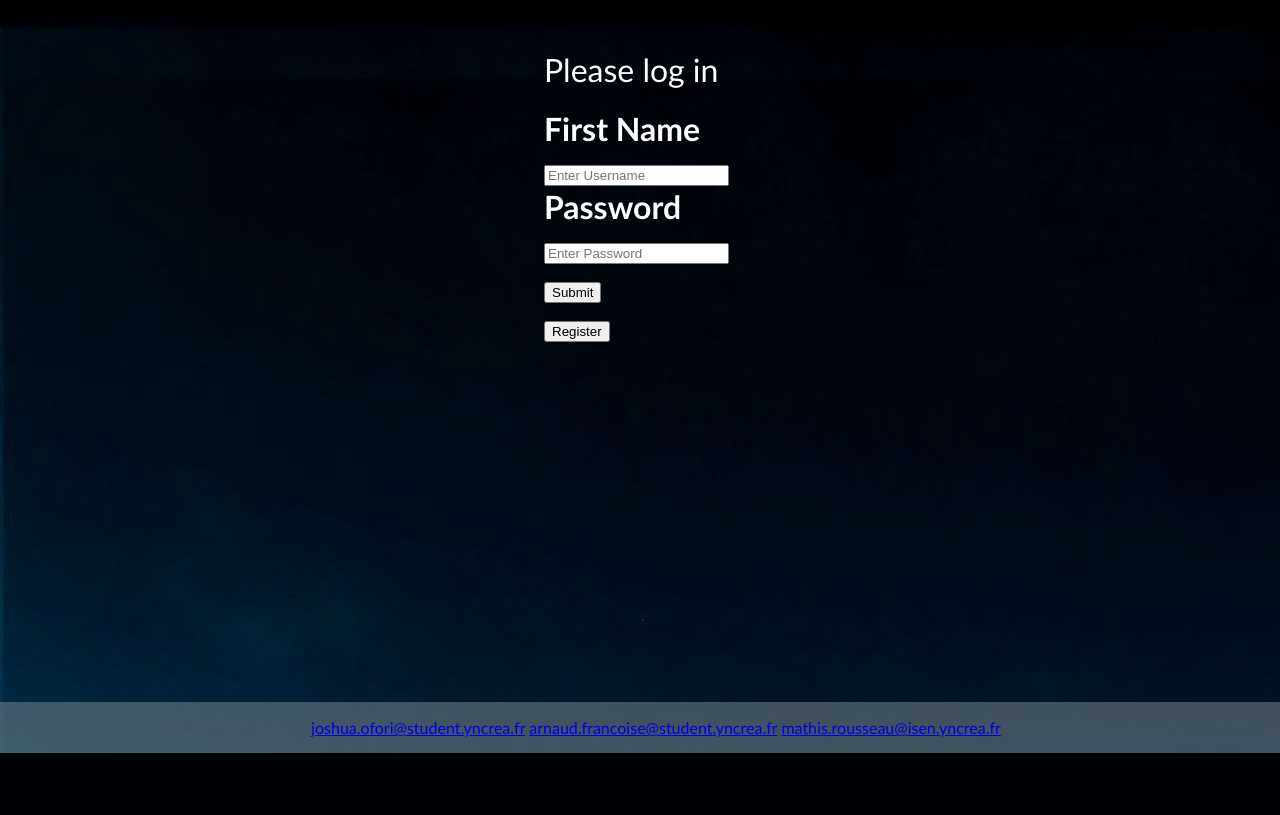
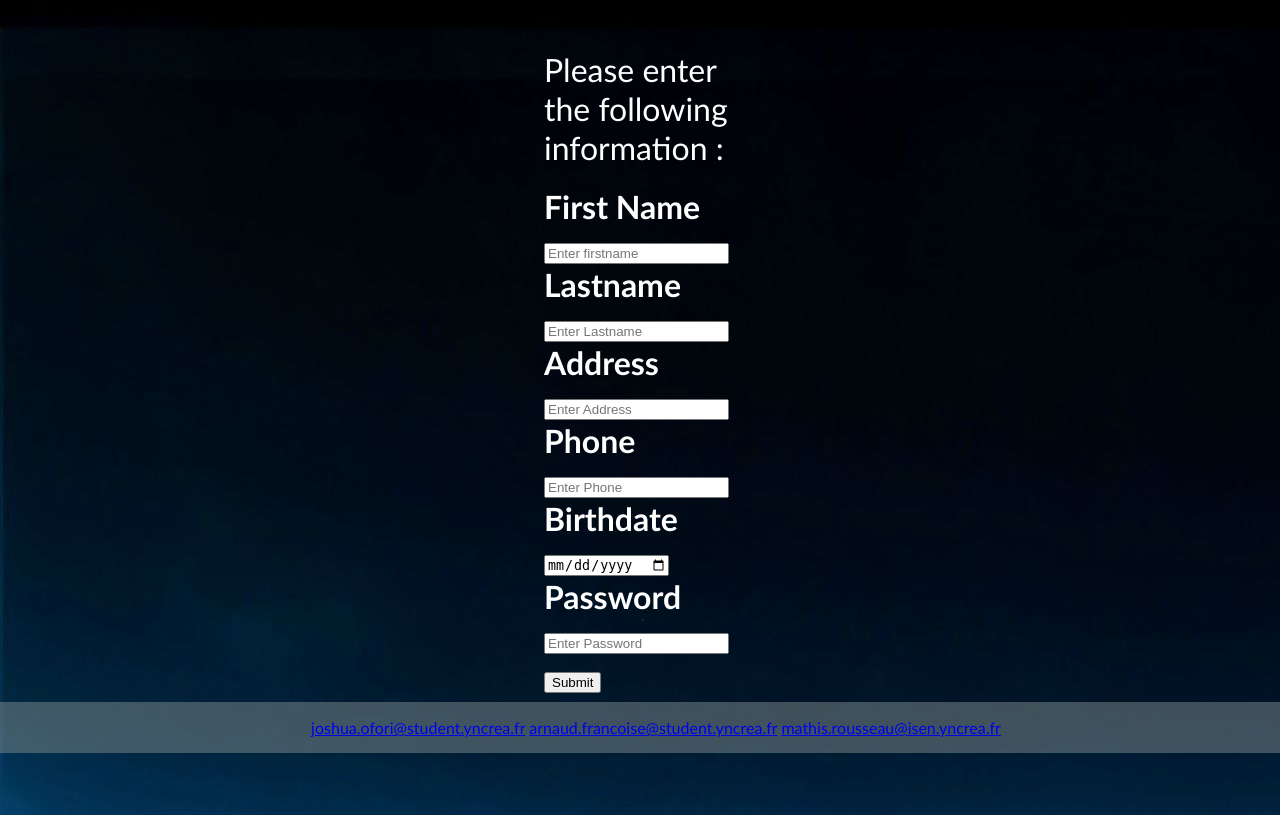
Before and after one commit to TheYoolo974/Projetweb_J_and_A, a PHP site: page /index.php?page=register_page in a window 1280 px wide. Shown: the part 47-862 px from the top of the page. Before the commit the page ends 800 px from the top, so only its background shows below. Run offline with PHP 8.4, Linux system fonts and the light colour scheme; data comes from the database, SQL or seed files in the repository.

Commit message:
user creation

```diff
--- a/checkUser.php
+++ b/checkUser.php
@@ -9,20 +9,22 @@ function LoginUser($database,$lastName,$password){
 $response_user= $database->prepare($sql);
 $response_user->execute(array(':name'=> $lastName,':pwd'=>$password));
 $user =  $response_user->fetch();
-
-
-
-
-
     if($user){
 
         $_SESSION['users_id'] = $user['user_id'];
-
-
     }
 
      $response_user->closeCursor();
 
+}
+function registerUser($database,$registration){
+    $firstname=$registration['firstname']; $lastName=$registration['lastname']; $address=$registration['address'];$phone=$registration['phone'];
+    $password=$registration['password']; $birthdate=$registration['birthdate'];
+    $request= "INSERT INTO user(user_last_name,user_first_name,user_adress,user_phone,user_birthdate,user_password)VALUES
+    ('$firstname','$lastName','$address','$phone','$birthdate','$password')";
+
+    $response = $database->exec($request);
+    var_dump($response);
 }
 
 function checkUser($database){
--- a/database.php
+++ b/database.php
@@ -1,7 +1,7 @@
 <?php
 
 function databaseConnection(){
-    return new PDO('mysql:host=localhost;dbname=questionbank','root','');
+    return new PDO('mysql:host=localhost;dbname=questionbank','root','JO0437anhydrous');
 
 
 
--- a/index.php
+++ b/index.php
@@ -12,13 +12,25 @@ include("checkUser.php");
 
 $page='';
 $filename ='template/account_page.php';
-if(isset($_POST['submit'])){
+
+if(isset($_GET['page'])){
+  $page = $_GET['page'];
+  if($page == 'register_page'){
+    $filename = 'template/register_page.php';
+
+  }
+}
+
+
+if(isset($_POST['submit'])&& $_POST['page'] =="account_page"){
 
    if(!empty($_POST['lastname'])){
      LoginUser($database,$_POST["lastname"],$_POST["password"]);
 
    }
 }
+
+
   $user = checkUser($database);
   if(!empty($user)){
 
--- a/static/css/styles.css
+++ b/static/css/styles.css
@@ -91,32 +91,6 @@ footer {
 
 }
 
-.logincontent2{
-
-    font-size: xx-large;
-    padding-bottom : 121px;
-    margin-left: auto;
-    margin-right: auto;
-    width: 6em
-
-
+.logincontent1 .link{
+    font-size: 2rem;
 }
-.registercontent1{
-
-    font-size: x-large;
-    padding-bottom : 121px;
-    margin-left: auto;
-    margin-right: auto;
-    width: 6em
-
-
-}
-.registercontent0{
-    padding-top : 50px;
-    font-size: x-large;
-    padding-bottom : 20px;
-    margin:auto;
-    width:20em
-
-
-}
--- a/template/account_page.php
+++ b/template/account_page.php
@@ -26,15 +26,13 @@
           <br>
 
           <input type="submit" name="submit">
+          <p> Don't have an account?Sign up <a href="index.php?page=register_page">here</a></p>
 
 
 
         </div>
       </form>
-                <form action="index.php?page=register_page" method="post">
-            <input type="submit" value="Register">
 
-          </form>
       </section>
       <?php include('template/footer.php'); ?>
   </body>
--- a/template/register_page.php
+++ b/template/register_page.php
@@ -3,18 +3,18 @@
 <head>
     <meta charset="UTF-8">
     <meta name="viewport" content="width=device-width, initial-scale=1.0">
-    <title>Account</title>
+    <title>Register</title>
     <link rel="stylesheet" href="../static/css/styles.css">
 
 </head>
 
 <body>
 <?php include("template/header.php"); ?>
-<section class="registercontent0">
+<section class="logincontent0">
 <p><font color="white">Please enter the following information : </font></p>
 </section>
-    <section class="registercontent1">
-    <form  action="index.php?page=login_page.php" method="post">
+    <section class="logincontent1">
+    <form  action="index.php?page=register_page" method="POST">
 
         <div class="container">
           <label for="firstname"><b>First Name</b></label>
@@ -22,19 +22,19 @@
           <br>
 
           <label for="Lastname"><b>Lastname</b></label>
-          <input type="text" placeholder="Enter Lastname" name="Lastname" required>
+          <input type="text" placeholder="Enter Lastname" name="lastname" required>
           <br>
 
           <label for="Address"><b>Address</b></label>
-          <input type="text" placeholder="Enter Address" name="Address" required>
+          <input type="text" placeholder="Enter Address" name="address" required>
           <br>
 
           <label for="Phone"><b>Phone</b></label>
-          <input type="text" placeholder="Enter Phone" name="Phone" required>
+          <input type="text" placeholder="Enter Phone" name="phone" required>
           <br>
 
           <label for="Birthdate"><b>Birthdate</b></label>
-          <input type="text" placeholder="Enter Birthdate" name="Birthdate" required>
+          <input type="date" placeholder="Enter Birthdate" name="birthdate" required>
           <br>
 
 
```
